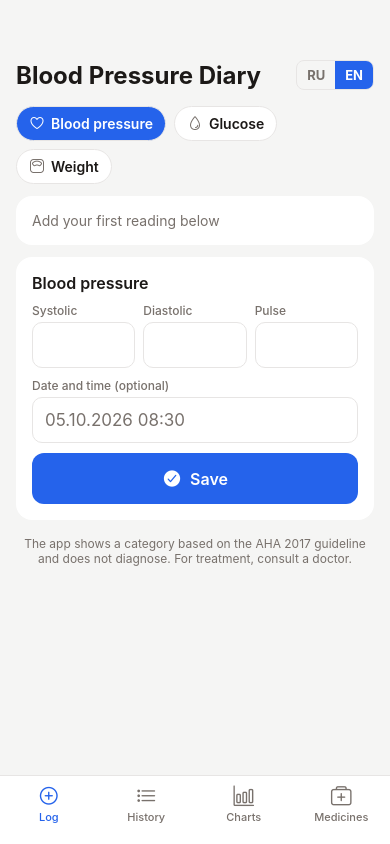
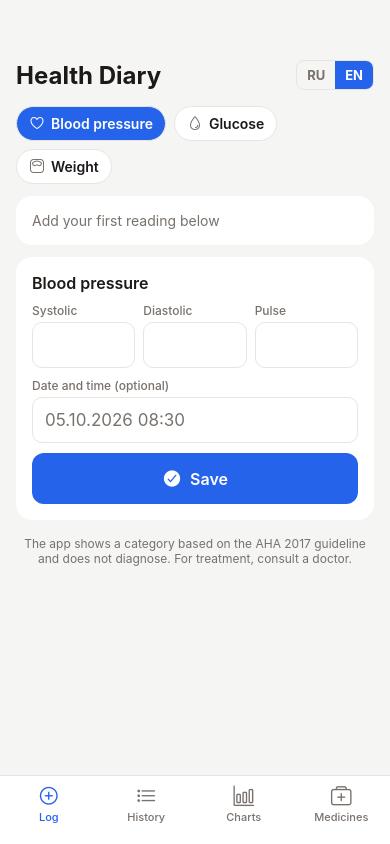
Before and after one commit to Vishtal87/Vishtal87, a React Native app in the folder bp-tracker/: screen / in a window 390 px wide. Built offline with nearby package versions, Linux system fonts and the light colour scheme.

Commit message:
Health diary: rename the app title to match several measurement types
Claude-Session: https://claude.ai/code/session_01H2Zzdn41ZgctfnDsaaFmEg

```diff
--- a/bp-tracker/src/i18n.mjs
+++ b/bp-tracker/src/i18n.mjs
@@ -3,7 +3,7 @@ export const LANGUAGES = ['ru', 'en'];
 
 const STRINGS = {
   ru: {
-    appTitle: 'Дневник давления',
+    appTitle: 'Дневник здоровья',
     tabInput: 'Ввод',
     tabHistory: 'История',
     tabCharts: 'Графики',
@@ -48,7 +48,7 @@ const STRINGS = {
     csv_diastolic: 'нижнее',
     csv_pulse: 'пульс',
     csv_category: 'категория',
-    shareTitle: 'Дневник давления',
+    shareTitle: 'Дневник здоровья',
     langSwitch: 'Язык',
     tabMeds: 'Лекарства',
     type_bp: 'Давление',
@@ -86,7 +86,7 @@ const STRINGS = {
     unit_lb: 'lb',
   },
   en: {
-    appTitle: 'Blood Pressure Diary',
+    appTitle: 'Health Diary',
     tabInput: 'Log',
     tabHistory: 'History',
     tabCharts: 'Charts',
@@ -131,7 +131,7 @@ const STRINGS = {
     csv_diastolic: 'diastolic',
     csv_pulse: 'pulse',
     csv_category: 'category',
-    shareTitle: 'Blood Pressure Diary',
+    shareTitle: 'Health Diary',
     langSwitch: 'Language',
     tabMeds: 'Medicines',
     type_bp: 'Blood pressure',
```
